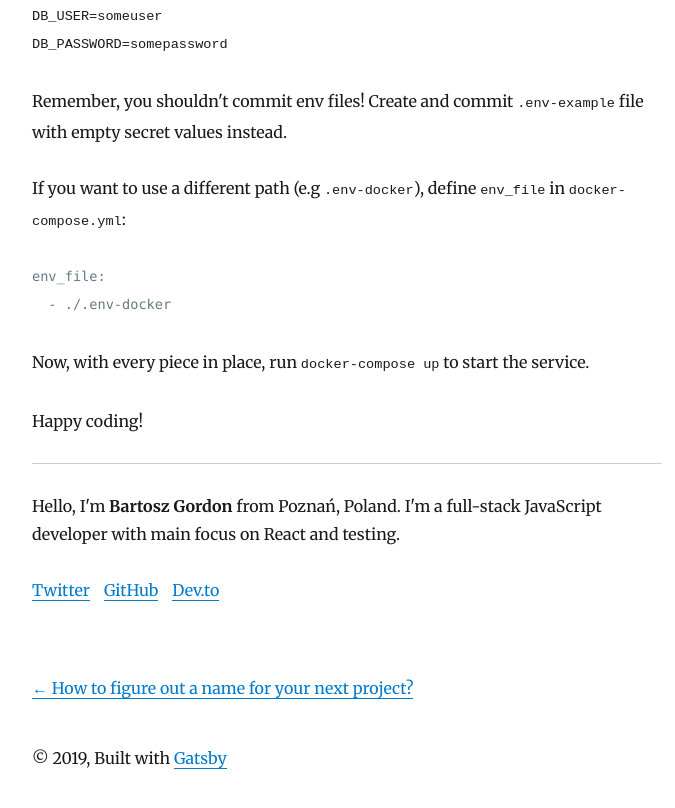
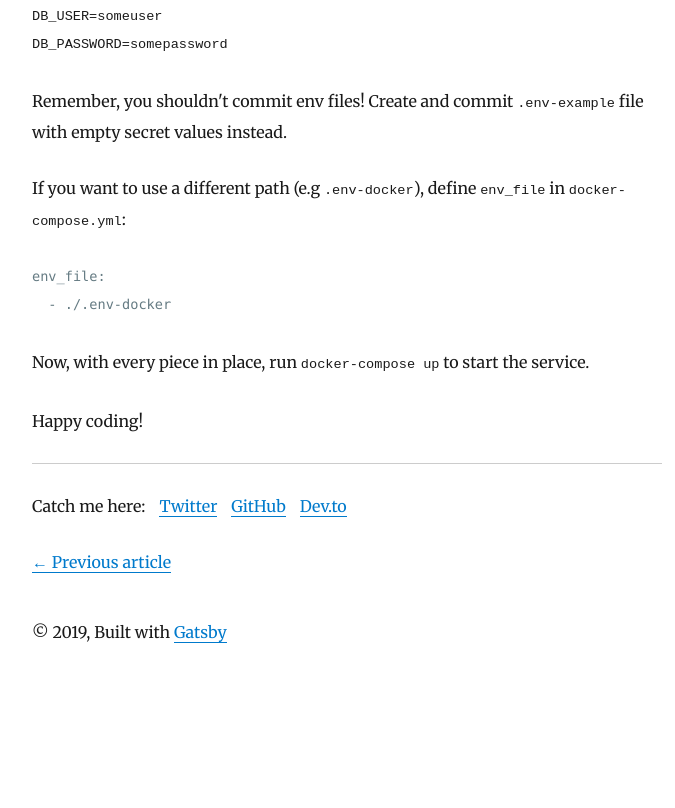
Before and after one commit to bgord/blog, a Gatsby site: page /postgres-docker/multiple-postgres-dbs-in-docker-container/ in a window 1280 px wide. Shown: the part 1526-2334 px from the top of the page, without its empty margins (293-968 px from the left). After the commit the page ends 2214 px from the top, so only its background shows below. Built offline with nearby package versions, Linux system fonts and the light colour scheme; Gatsby itself is replaced by a stand-in of ours; some packages are replaced by stand-ins of ours; code samples lack their colours.

Commit message:
Extract Social component

```diff
--- a/src/components/bio.js
+++ b/src/components/bio.js
@@ -1,7 +1,8 @@
+import {useStaticQuery, graphql} from "gatsby";
 import React from "react";
-import {useStaticQuery, graphql} from "gatsby";
 
 import {rhythm} from "../utils/typography";
+import Social from "./social";
 
 const Bio = () => {
 	const data = useStaticQuery(graphql`
@@ -9,17 +10,12 @@ const Bio = () => {
 			site {
 				siteMetadata {
 					author
-					social {
-						twitter
-						github
-						devto
-					}
 				}
 			}
 		}
 	`);
 
-	const {author, social} = data.site.siteMetadata;
+	const {author} = data.site.siteMetadata;
 	return (
 		<div
 			style={{
@@ -32,21 +28,7 @@ const Bio = () => {
 				Hello, I'm <strong>{author}</strong> from Poznań, Poland. I'm a
 				full-stack JavaScript developer with main focus on React and testing.
 			</p>
-			<div>
-				<a href={`https://twitter.com/${social.twitter}`}>Twitter</a>
-				<a
-					style={{marginLeft: rhythm(1 / 2)}}
-					href={`https://github.com/${social.github}`}
-				>
-					GitHub
-				</a>
-				<a
-					style={{marginLeft: rhythm(1 / 2)}}
-					href={`https://dev.to/${social.devto}`}
-				>
-					Dev.to
-				</a>
-			</div>
+			<Social />
 		</div>
 	);
 };
--- /dev/null
+++ b/src/components/social.js
@@ -0,0 +1,46 @@
+import React from "react";
+import {useStaticQuery, graphql} from "gatsby";
+
+import {rhythm} from "../utils/typography";
+
+const Social = () => {
+	const data = useStaticQuery(graphql`
+		query SocialQuery {
+			site {
+				siteMetadata {
+					author
+					social {
+						twitter
+						github
+						devto
+					}
+				}
+			}
+		}
+	`);
+
+	const {social} = data.site.siteMetadata;
+
+	return (
+		<div>
+			<div style={{display: "inline-block", marginRight: rhythm(0.5)}}>
+				Catch me here:
+			</div>
+			<a href={`https://twitter.com/${social.twitter}`}>Twitter</a>
+			<a
+				style={{marginLeft: rhythm(1 / 2)}}
+				href={`https://github.com/${social.github}`}
+			>
+				GitHub
+			</a>
+			<a
+				style={{marginLeft: rhythm(1 / 2)}}
+				href={`https://dev.to/${social.devto}`}
+			>
+				Dev.to
+			</a>
+		</div>
+	);
+};
+
+export default Social;
--- a/src/templates/blog-post.js
+++ b/src/templates/blog-post.js
@@ -1,7 +1,7 @@
 import React from "react";
 import {Link, graphql} from "gatsby";
 
-import Bio from "../components/bio";
+import Social from "../components/social";
 import Layout from "../components/layout";
 import SEO from "../components/seo";
 import {rhythm, scale} from "../utils/typography";
@@ -45,7 +45,7 @@ class BlogPostTemplate extends React.Component {
 						}}
 					/>
 					<footer>
-						<Bio />
+						<Social />
 					</footer>
 				</article>
 
@@ -57,19 +57,20 @@ class BlogPostTemplate extends React.Component {
 							justifyContent: `space-between`,
 							listStyle: `none`,
 							padding: 0,
+							marginTop: rhythm(1),
 						}}
 					>
 						<li>
 							{previous && (
 								<Link to={previous.fields.slug} rel="prev">
-									← {previous.frontmatter.title}
+									← Previous article
 								</Link>
 							)}
 						</li>
 						<li>
 							{next && (
 								<Link to={next.fields.slug} rel="next">
-									{next.frontmatter.title} →
+									Next article →
 								</Link>
 							)}
 						</li>
```
